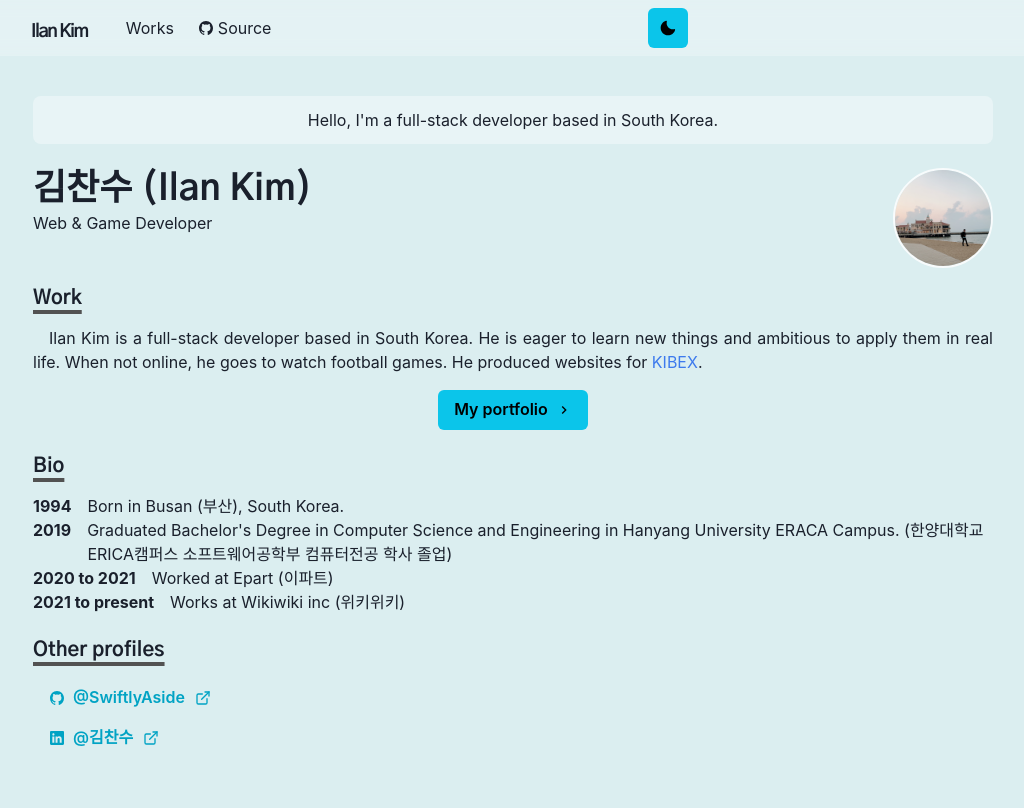
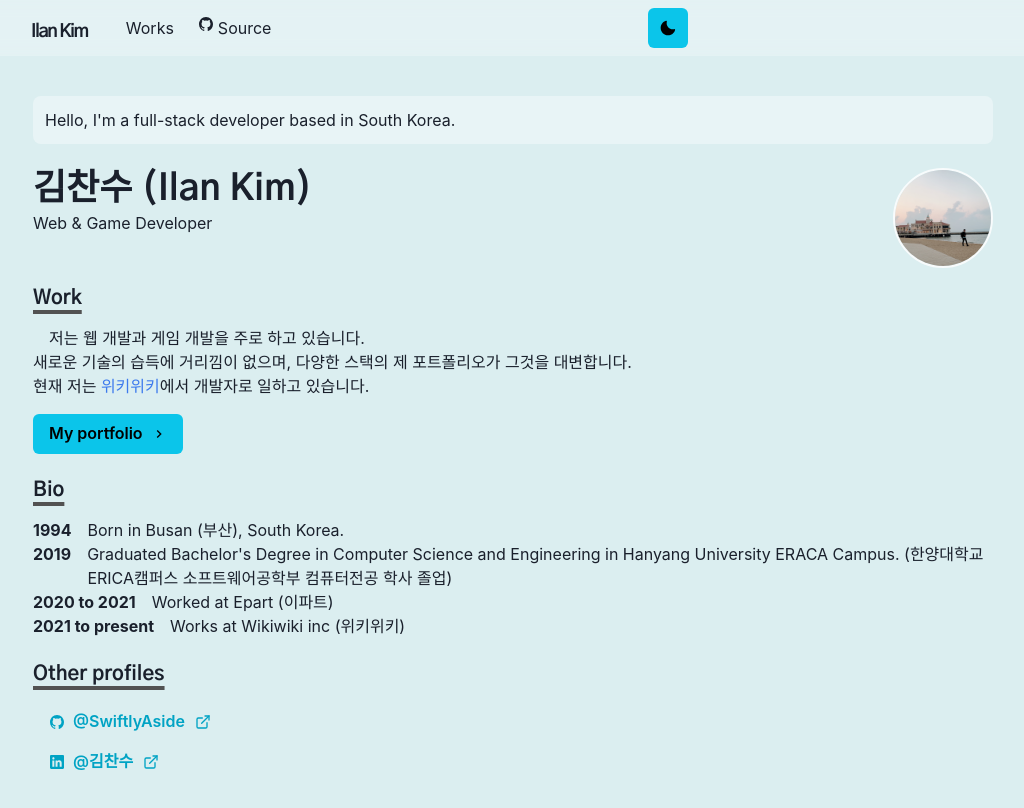
Before and after one commit to SwiftlyAside/swiftly-homepage, a Next.js app: page / in a window 1280 px wide. Shown: the top 808 px of the page, without its empty margins (127-1151 px from the left). Built offline with nearby package versions, Linux system fonts and the light colour scheme.

Commit message:
fix: fix dependency error

```diff
--- a/components/navbar.tsx
+++ b/components/navbar.tsx
@@ -72,7 +72,7 @@ const Navbar = ({ path, ...props }: NavbarProps) => {
         p={2}
         maxW="container.lg"
         // wrap="wrap"
-        alignItems="center"
+        // align="center"
         justifyContent="space-between"
       >
         <Flex align="center" mr={5}>
@@ -95,7 +95,7 @@ const Navbar = ({ path, ...props }: NavbarProps) => {
             href="https://github.com/SwiftlyAside/swiftly-homepage"
             path={path}
             display="inline-flex"
-            alignItems="center"
+            // align="center"
             style={{ gap: 4 }}
             pl={2}
           >
--- a/pages/index.tsx
+++ b/pages/index.tsx
@@ -24,11 +24,12 @@ const Page: NextPage = () => {
     <Layout>
       <Container maxW="container.lg">
         <Box
+          as="div"
           borderRadius="lg"
           bg={useColorModeValue('whiteAlpha.500', 'whiteAlpha.200')}
           p={3}
           mb={6}
-          align="center"
+          // align="center"
         >
           Hello, I&apos;m a full-stack developer based in South Korea.
         </Box>
@@ -62,16 +63,21 @@ const Page: NextPage = () => {
             Work
           </Heading>
           <Paragraph>
-            Ilan Kim is a full-stack developer based in South Korea. He is eager
-            to learn new things and ambitious to apply them in real life. When
-            not online, he goes to watch football games. He produced websites
-            for{' '}
-            <Link href="/works/beerexpo" passHref>
-              <ChakraLink>KIBEX</ChakraLink>
-            </Link>
-            .
+            저는 웹 개발과 게임 개발을 주로 하고 있습니다.
+            <br />
+            새로운 기술의 습득에 거리낌이 없으며, 다양한 스택의 제 포트폴리오가
+            그것을 대변합니다.
+            <br />
+            현재 저는{' '}
+            <ChakraLink href="https://wiki2.co.kr/" isExternal>
+              위키위키
+            </ChakraLink>
+            에서 개발자로 일하고 있습니다.
           </Paragraph>
-          <Box align="center" my={4}>
+          <Box
+            // align="center"
+            my={4}
+          >
             <Link href="/works" passHref>
               <Button rightIcon={<ChevronRightIcon />} colorScheme="cyan">
                 My portfolio
```
